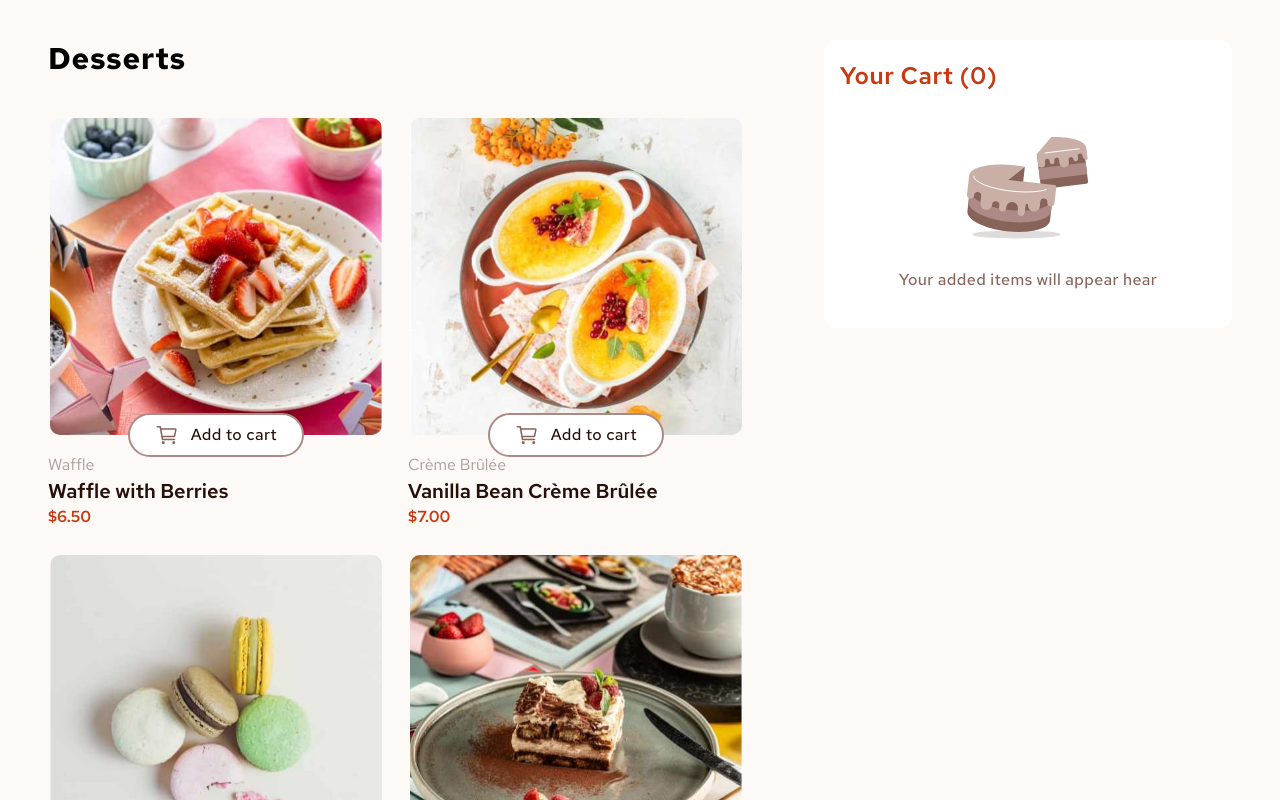
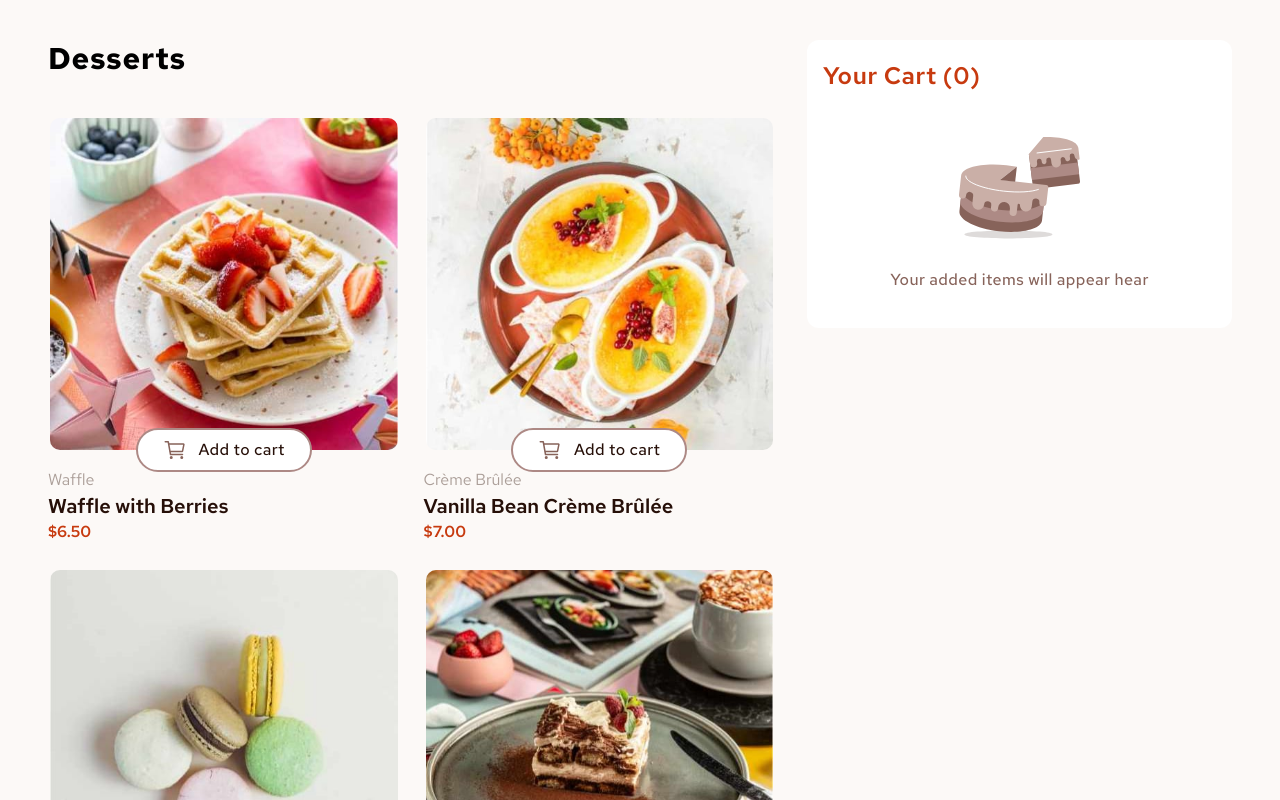
Before and after one commit to GADMuhammad/Product-list-with-cart, a React (Vite) app: page / in a window 1280 px wide. Shown: the top 800 px of the page. Built offline with nearby package versions, Linux system fonts and the light colour scheme.

Commit message:
Update App.jsx

```diff
--- a/src/App.jsx
+++ b/src/App.jsx
@@ -47,7 +47,7 @@ function App() {
 
   return (
     <UpdateProducts.Provider value={{ updateProducts }}>
-      <main className="flex justify-between gap-10 max-md:mx-auto max-md:flex-col">
+      <main className="flex justify-between gap-4 max-md:mx-auto max-md:flex-col">
         {products ? (
           <>
             <Products products={products} />
```
